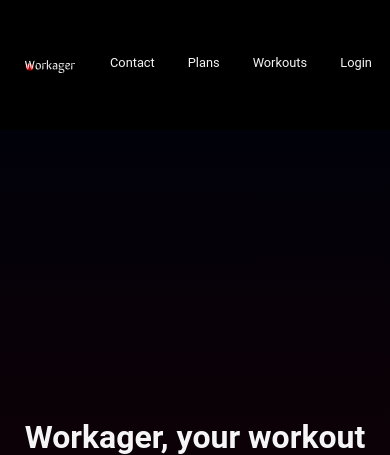
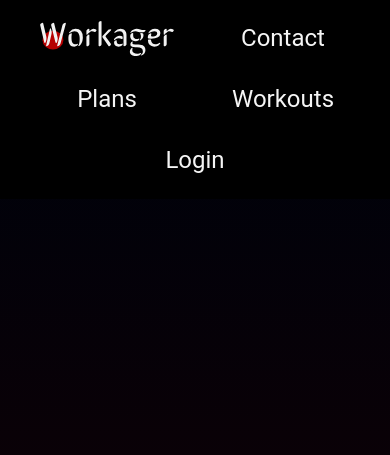
Before and after one commit to MarcinScieszka/workout-manager, a PHP site: page / in a window 390 px wide. Shown: the top 455 px of the page. Run offline with PHP 8.4, Linux system fonts and the light colour scheme.

Commit message:
change header responsiveness

```diff
--- a/public/css/homepage.css
+++ b/public/css/homepage.css
@@ -77,10 +77,12 @@ section:nth-child(3) {
 
     .section-two > .content-item-2 {
         grid-area: image-1;
+        text-align: center;
     }
 
     .section-two > .content-item-3 {
         grid-area: image-2;
+        text-align: center;
     }
 }
 @media screen and (max-width:500px) {
--- a/public/css/index.css
+++ b/public/css/index.css
@@ -56,24 +56,20 @@ a {
 ---------------------------  */
 
 header {
-    height: 130px;
+    min-height: 100px;
     width: 100%;
+    gap: 1rem;
     background-color: var(--header);
     display: flex;
     justify-content: center;
     align-items: center;
+    flex-wrap: wrap;
+    padding: 1rem 0;
 }
 
-.header-item-btn {
-    /* max-width: 195px;
-    min-width: 60px; */
-    width: 200px;
-
-    margin: 10px;
-}
-
-.header-item-btn:last-child {
-    margin-right: 10px;
+.header-item {
+    width: 190px;
+    height: 50px;
 }
 
 .header-item-btn > a {
@@ -82,16 +78,16 @@ header {
     width: 100%;
     color: var(--text-light);
     font-size: 1.8rem;
-    padding: 15px;
+    padding-top: 0.5rem;
     border-radius: 15px;
     transition-duration: 0.3s;
 }
 
 #logo {
-    width: 200px;
-    margin-left: 10px;
-    margin-right: 5px;
-    padding: 10px 15px;
+    display: block;
+    height: 100%;
+    width: 100%;
+    padding: 0.3rem;
     border-radius: 15px;
 }
 
@@ -104,47 +100,13 @@ header {
     background-color: rgb(22, 22, 22);
 }
 
-@media screen and (max-width: 1000px) {
-    #logo {
-        width: 140px;
+@media screen and (max-width: 600px) {
+    .header-item-btn > a {
+        font-size: 1.5rem;
     }
 
     .header-item {
-        height: 50px;
-    }
-
-    .header-item-btn > a {
-
-        font-size: 1.4rem;
-        padding: 5px;
+        width: 160px;
+        height: 45px;
     }
 }
-
-@media screen and (max-width: 650px) {
-    #logo {
-        width: 90px;
-    }
-
-    .header-item {
-        height: 35px;
-    }
-
-    .header-item-btn > a {
-        font-size: 1.2rem;
-        padding: 5px;
-    }
-}
-
-@media screen and (max-width: 560px) {
-    #logo {
-        width: 80px;
-    }
-
-    .header-item {
-        height: 30px;
-    }
-
-    .header-item-btn > a {
-        font-size: 0.8rem;
-    }
-}
```
